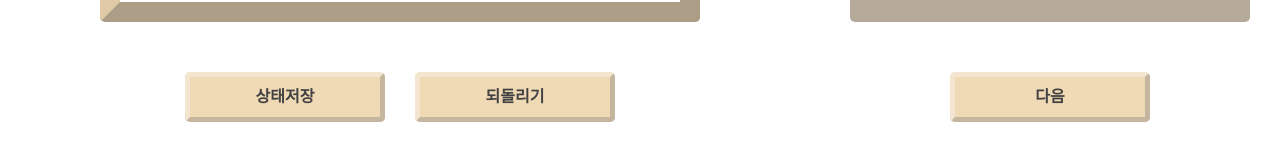
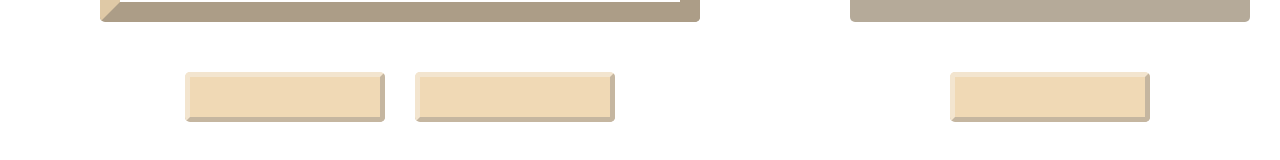
Before and after one commit to chessmong/FE_Chessmong_admin, a React (Create React App) app: page / in a window 1280 px wide. Shown: the part 628-788 px from the top of the page. Built offline with nearby package versions, Linux system fonts and the light colour scheme.

Commit message:
Fix: Button 컴포넌트 type 수정

```diff
--- /dev/null
+++ b/src/components/Button/Button.types.ts
@@ -0,0 +1,4 @@
+export interface ButtonProps {
+  onClick: () => void;
+  children: React.ReactNode;
+}
--- a/src/components/Button/index.tsx
+++ b/src/components/Button/index.tsx
@@ -1,9 +1,10 @@
 import styles from "./Button.module.scss";
+import { ButtonProps } from "./Button.types";
 
-interface ButtonProps {
-  text: string;
+export default function Button({ children, onClick }: ButtonProps) {
+  return (
+    <div className={styles.container} onClick={onClick}>
+      {children}
+    </div>
+  );
 }
-
-export default function Button({ text }: ButtonProps) {
-  return <div className={styles.container}>{text}</div>;
-}
```
